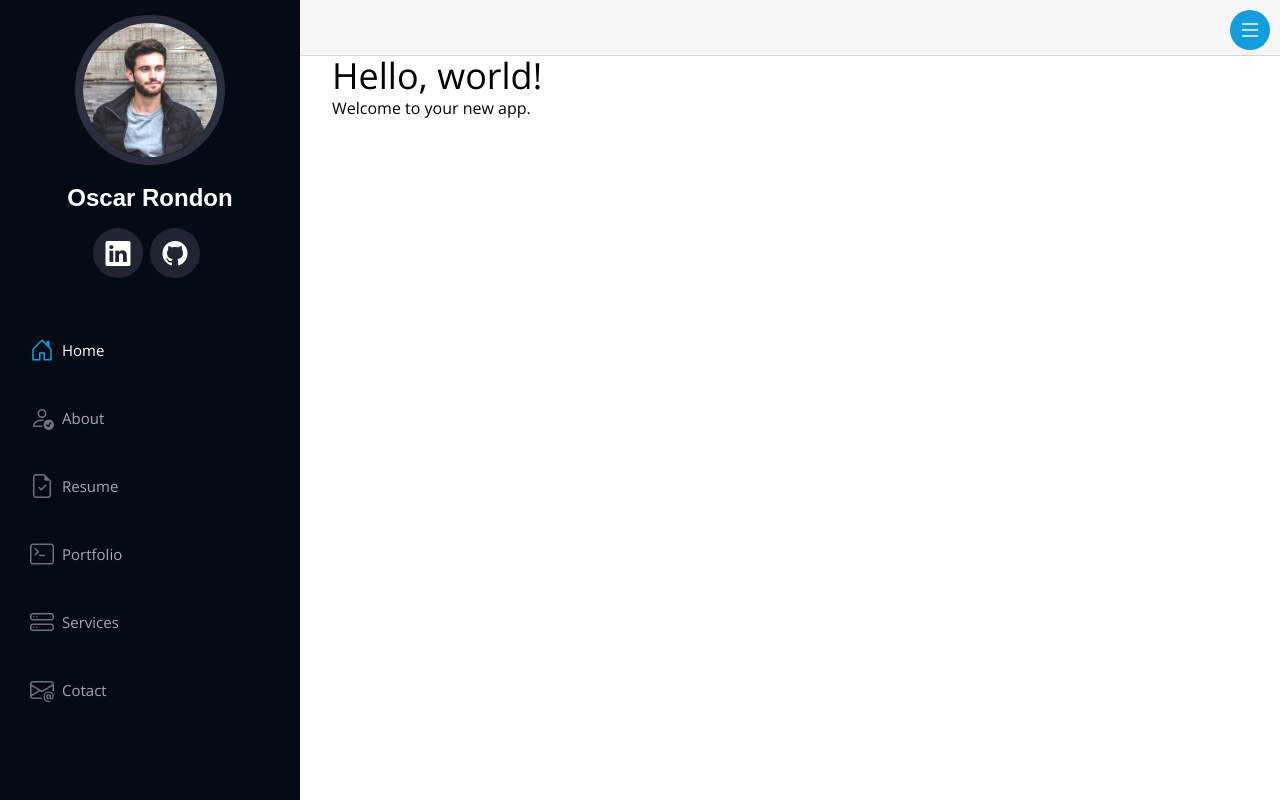
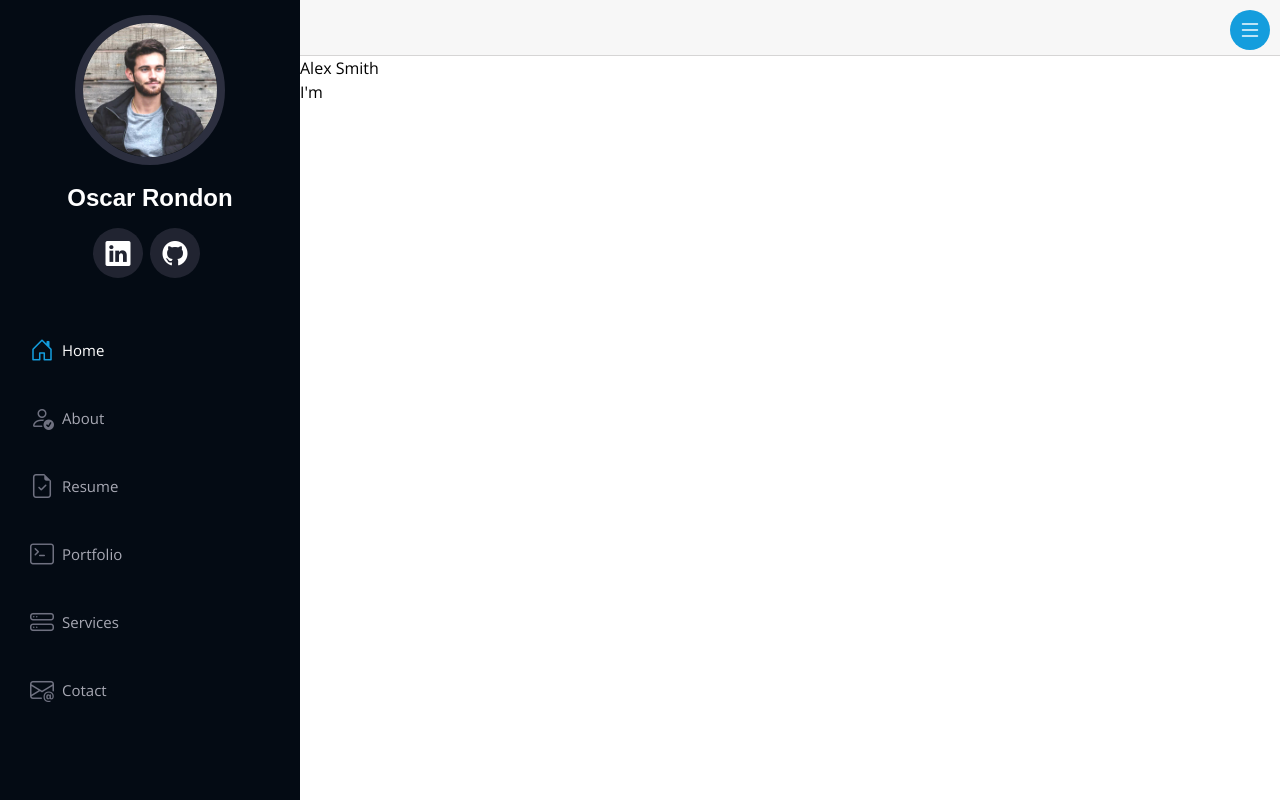
Before and after one commit to OscarRondon/reactProjects, a Next.js app in the folder portafolio/: page / in a window 1280 px wide. Built offline with nearby package versions, Linux system fonts and the light colour scheme.

Commit message:
Portafolio [ 	* Reestructuring, change folder name navbar to components 	*	Move forlder css into ui 	* Add Hero component ]

```diff
--- a/portafolio/src/app/layout.tsx
+++ b/portafolio/src/app/layout.tsx
@@ -1,9 +1,9 @@
 import type { Metadata } from 'next'
 import { OpenSans } from './ui/fonts'
-import './css/reset.css'
+import './ui/css/reset.css'
 import './globals.css'
 import 'bootstrap-icons/font/bootstrap-icons.css'
-import NavMenu from './ui/navmenu/NavMenu'
+import NavMenu from './ui/components/shared/NavMenu'
 
 export const metadata: Metadata = {
   title: '[...OARC] Portfolio',
--- a/portafolio/src/app/page.tsx
+++ b/portafolio/src/app/page.tsx
@@ -1,10 +1,8 @@
 import Image from 'next/image'
+import Hero from './ui/components/shared/Hero'
 
 export default function Home () {
   return (
-    <article>
-      <h1 className='text-4xl'>Hello, world!</h1>
-      <p>Welcome to your new app.</p>
-    </article>
+    <Hero />
   )
 }
--- /dev/null
+++ b/portafolio/src/app/ui/components/shared/Hero.tsx
@@ -0,0 +1,10 @@
+export default function Hero () {
+  return (
+    <section id="hero" className="d-flex flex-column justify-content-center align-items-center">
+    <div className="hero-container" data-aos="fade-in">
+      <h1>Alex Smith</h1>
+      <p>I'm <span className="typed" data-typed-items="Designer, Developer, Freelancer, Photographer"></span></p>
+    </div>
+  </section>
+  )
+}
--- a/portafolio/src/app/ui/navmenu/NavMenu.tsx
+++ b/portafolio/src/app/ui/components/shared/NavMenu.tsx
@@ -1,5 +1,5 @@
 'use client'
-import './NavMenu.css'
+import '../../css/NavMenu.css'
 import Image from 'next/image'
 import Link from 'next/link'
 import 'bootstrap-icons/font/bootstrap-icons.css'
--- a/portafolio/src/app/ui/navmenu/NavMenu.css
+++ b/portafolio/src/app/ui/css/NavMenu.css
@@ -13,8 +13,8 @@
 	margin: 0;
 	padding: 0;
 	font-weight: 600;
+	text-align-last: center;
 	-moz-text-align-last: center;
-	text-align-last: center;
 	font-family: "Poppins", sans-serif;
 	text-decoration: none;
 	color: white
```
Also changed, not shown: portafolio/src/app/ui/css/reset.css (renamed from portafolio/src/app/css/reset.css), 1 other file (tests, documents, lock files or other folders).
